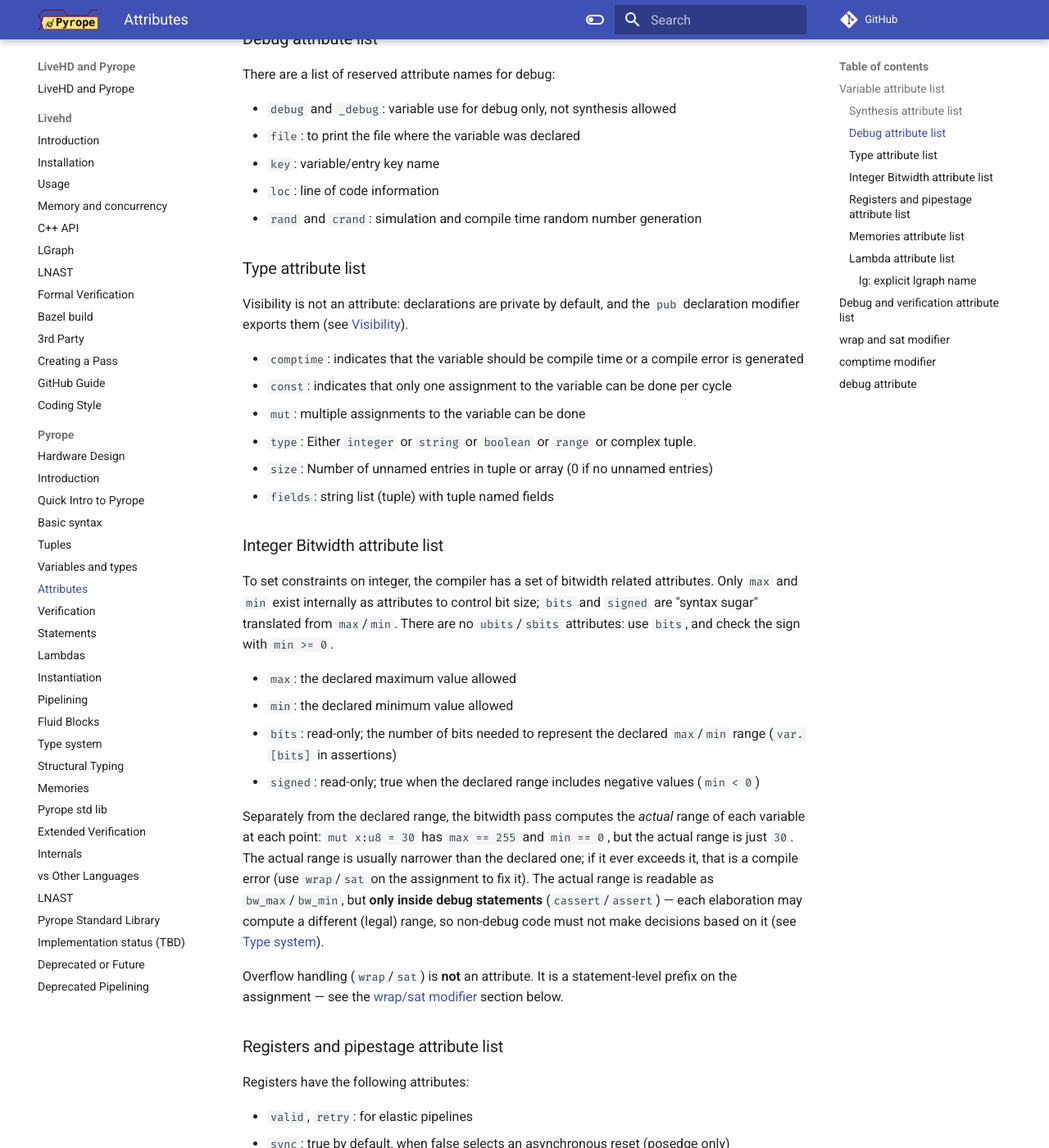
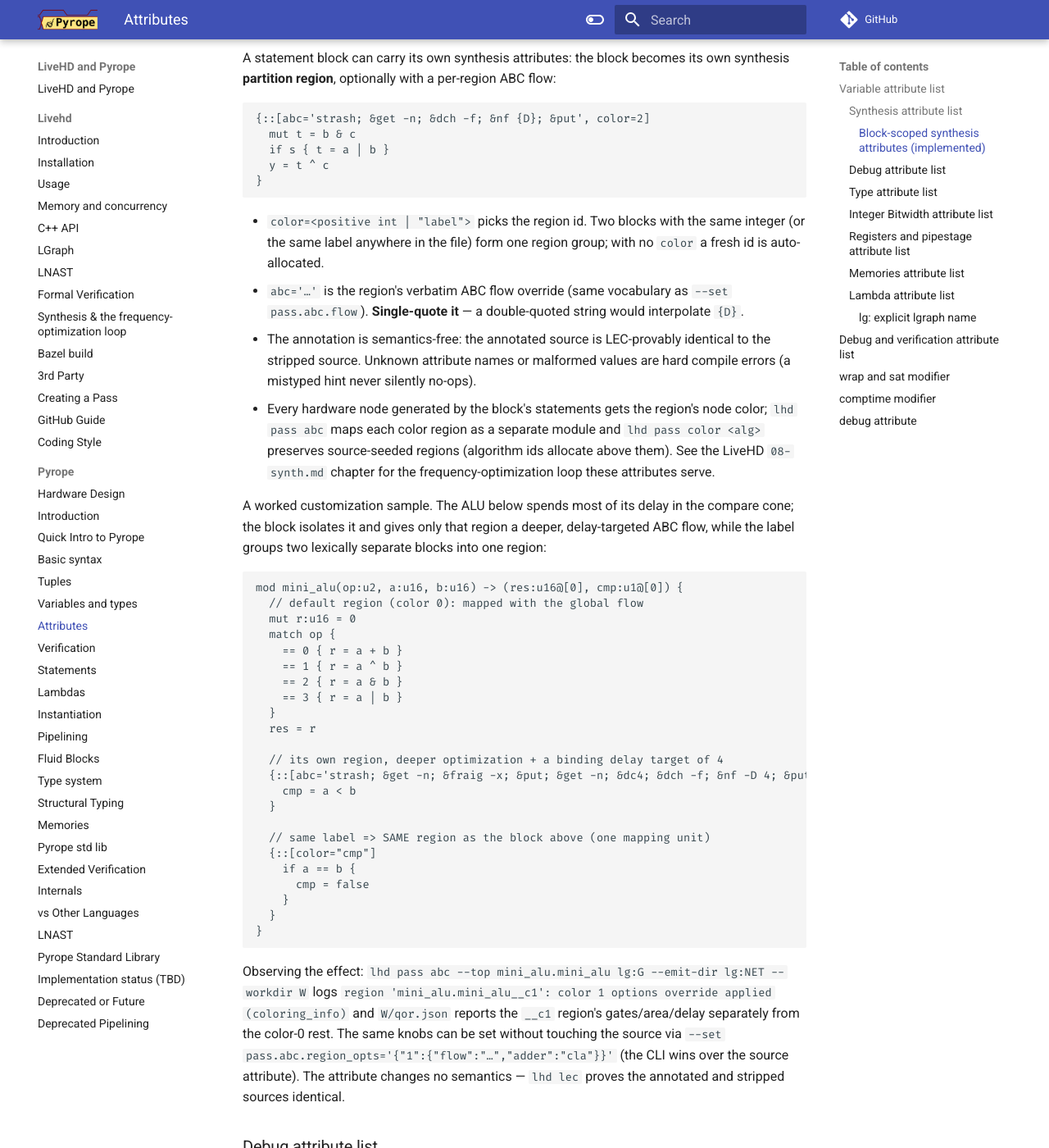
Before and after one commit to masc-ucsc/docs, an MkDocs documentation site: the page built from docs/pyrope/04b-attributes.md, in a window 1280 px wide and 1400 px high, scrolled down 3675 px. Shown: the whole window at 82% size. Built offline with MkDocs 1.6.1 and Material for MkDocs 9.7.7, drawn with Linux system fonts in a browser that asks for light colours; comment, search, counter and statistics services are not loaded.

Commit message:
add synth feedback

````diff
--- a/docs/pyrope/04b-attributes.md
+++ b/docs/pyrope/04b-attributes.md
@@ -182,6 +182,74 @@ can be ignored if not supported by the tool:
 * `left_of`, `right_of`, `top_of`, `bottom_of`, `align_with`: placement hints
 * `max_delay`, `min_delay`: synthesis optimizations checked at simulation
 * `max_load`, `max_fanout`, `max_cap`: synthesis optimization hints
+
+#### Block-scoped synthesis attributes (implemented)
+
+A statement block can carry its own synthesis attributes: the block becomes
+its own synthesis **partition region**, optionally with a per-region ABC flow:
+
+```
+{::[abc='strash; &get -n; &dch -f; &nf {D}; &put', color=2]
+  mut t = b & c
+  if s { t = a | b }
+  y = t ^ c
+}
+```
+
+* `color=<positive int | "label">` picks the region id. Two blocks with the
+  same integer (or the same label anywhere in the file) form one region group;
+  with no `color` a fresh id is auto-allocated.
+* `abc='…'` is the region's verbatim ABC flow override (same vocabulary as
+  `--set pass.abc.flow`). **Single-quote it** — a double-quoted string would
+  interpolate `{D}`.
+* The annotation is semantics-free: the annotated source is LEC-provably
+  identical to the stripped source. Unknown attribute names or malformed
+  values are hard compile errors (a mistyped hint never silently no-ops).
+* Every hardware node generated by the block's statements gets the region's
+  node color; `lhd pass abc` maps each color region as a separate module and
+  `lhd pass color <alg>` preserves source-seeded regions (algorithm ids
+  allocate above them). See the LiveHD `08-synth.md` chapter for the
+  frequency-optimization loop these attributes serve.
+
+A worked customization sample. The ALU below spends most of its delay in the
+compare cone; the block isolates it and gives only that region a deeper,
+delay-targeted ABC flow, while the label groups two lexically separate blocks
+into one region:
+
+```
+mod mini_alu(op:u2, a:u16, b:u16) -> (res:u16@[0], cmp:u1@[0]) {
+  // default region (color 0): mapped with the global flow
+  mut r:u16 = 0
+  match op {
+    == 0 { r = a + b }
+    == 1 { r = a ^ b }
+    == 2 { r = a & b }
+    == 3 { r = a | b }
+  }
+  res = r
+
+  // its own region, deeper optimization + a binding delay target of 4
+  {::[abc='strash; &get -n; &fraig -x; &put; &get -n; &dc4; &dch -f; &nf -D 4; &put', color="cmp"]
+    cmp = a < b
+  }
+
+  // same label => SAME region as the block above (one mapping unit)
+  {::[color="cmp"]
+    if a == b {
+      cmp = false
+    }
+  }
+}
+```
+
+Observing the effect: `lhd pass abc --top mini_alu.mini_alu lg:G --emit-dir
+lg:NET --workdir W` logs `region 'mini_alu.mini_alu__c1': color 1 options
+override applied (coloring_info)` and `W/qor.json` reports the `__c1` region's
+gates/area/delay separately from the color-0 rest. The same knobs can be set
+without touching the source via
+`--set pass.abc.region_opts='{"1":{"flow":"…","adder":"cla"}}'` (the CLI wins
+over the source attribute). The attribute changes no semantics — `lhd lec`
+proves the annotated and stripped sources identical.
 
 ### Debug attribute list
 
````
Also changed, not shown: docs/livehd/07-formal.md (+11 -1 lines), docs/livehd/08-synth.md (added, +120 -0 lines).
